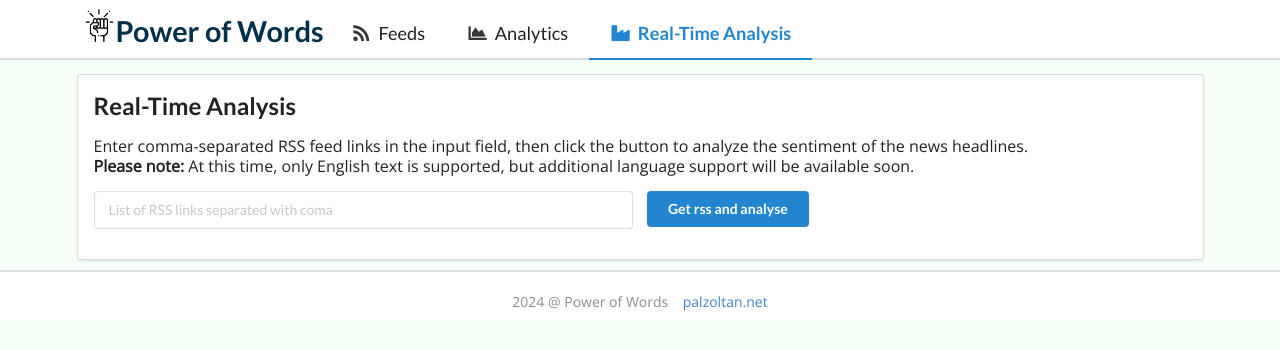
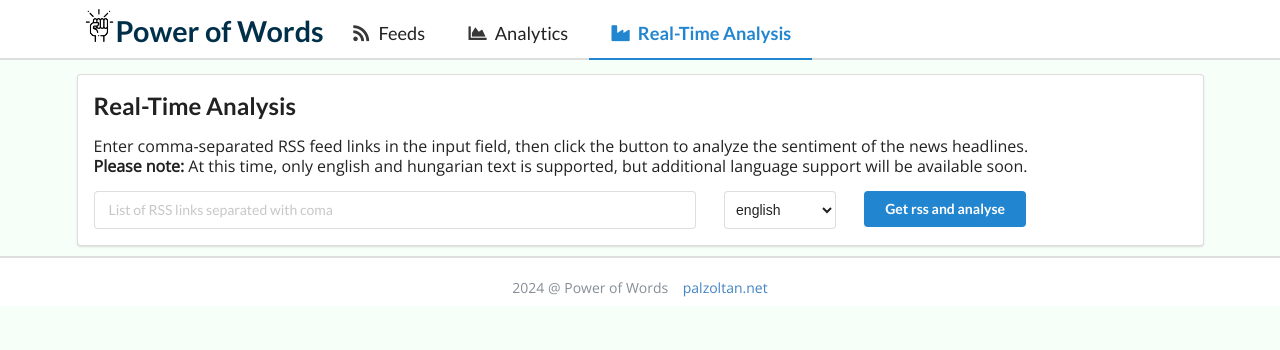
Before and after one commit to zoltanpal/power_of_words, a Flask app: page /realtime_analysis/ in a window 1280 px wide. Shown: the top 350 px of the page. Run offline with Flask 3, Linux system fonts and the light colour scheme; parts of the project's set-up code (start-up, migrations or seed data) failed here and were passed over; some libraries are stand-ins or nearby versions.

Commit message:
realtime analysis - language selector

```diff
--- a/app/blueprints/realtime_analysis.py
+++ b/app/blueprints/realtime_analysis.py
@@ -3,6 +3,7 @@ from typing import List
 from feedparser import parse as rss_feed_parser
 from flask import Blueprint, render_template, request, session
 from nltk.sentiment.vader import SentimentIntensityAnalyzer
+from libs.sentiment_analyzer import get_sentiment_prediction
 
 sid = SentimentIntensityAnalyzer()
 
@@ -11,13 +12,20 @@ rt_analysis_bp = Blueprint(
 )
 
 
-def process_feed_item(item) -> dict:
+def process_feed_item(item: dict, language: str) -> dict:
     if item["title"]:
-        return sid.polarity_scores(item["title"])
+        match language:
+            case 'eng':
+                return sid.polarity_scores(item["title"])
+            case 'hun':
+                return get_sentiment_prediction(item["title"])
+            case _:
+               return {}
+
     return {}
 
 
-def get_sentiment_analysis(rss_sources: List[str]):
+def get_sentiment_analysis(rss_sources: List[str], language: str = 'eng'):
     sentiment_items: List[dict] = []
     for rss_source_link in rss_sources:
         rss_feed = rss_feed_parser(rss_source_link)
@@ -36,21 +44,25 @@ def get_sentiment_analysis(rss_sources: List[str]):
                 published = item["lastBuildDate"]
             else:
                 published = ""
-            sentiment_result = process_feed_item(item)
+            sentiment_result = process_feed_item(item, language)
             max_key = max(sentiment_result, key=sentiment_result.get)
             max_value = max(sentiment_result.values())
+
+            if "compound" in sentiment_result:
+                is_positive = "true" if sentiment_result["compound"] > 0.0 else "false"
+            else:
+                is_positive = "true" if max_key == "positive" else "false"
 
             sentiment_items.append(
                 {
                     "title": item["title"],
                     "published": published,
                     "sentiments": sentiment_result,
-                    "is_positive": (
-                        "true" if sentiment_result["compound"] > 0.0 else "false"
-                    ),
+                    "is_positive": is_positive,
                     "max_sentiment_value": max_value,
                     "max_sentiment_name": max_key,
                     "source": rss_source_link,
+
                 }
             )
     return sentiment_items
@@ -62,16 +74,19 @@ def index():
     rss_sentiment_result: List[dict] = []
     session["rss_links"]: List[str] = []
 
+    language = request.args.get("lang")
+
     if request.args.get("rss_links"):
         rss_links = request.args.get("rss_links").split(",")
         session["rss_links"] = rss_links
 
     if session["rss_links"]:
-        rss_sentiment_result = get_sentiment_analysis(session["rss_links"])
+        rss_sentiment_result = get_sentiment_analysis(rss_sources=session["rss_links"], language=language)
 
     return render_template(
         "pages/realtime_analysis.html",
         page_title=page_title,
         form_rss_links=",".join(session["rss_links"]),
         rss_sentiment_result=rss_sentiment_result,
+        language=language
     )
--- a/app/templates/pages/realtime_analysis.html
+++ b/app/templates/pages/realtime_analysis.html
@@ -7,19 +7,26 @@
     <div class="description">
         Enter comma-separated RSS feed links in the input field,
         then click the button to analyze the sentiment of the news headlines.
-        <br/><b>Please note:</b> At this time, only English text is supported,
+        <br/><b>Please note:</b> At this time, only english and hungarian text is supported,
         but additional language support will be available soon.
     </div>
 
     <form id="RssLinksForm" action="{{ url_for('realtime_analysis.index') }}" class="ui form searchform">
-        <div class="two fields">
+        <div class="ui grid">
 
-            <div class="field ui">
+            <div class="nine wide column">
                 <input type="text" name="rss_links" id="rss_links" placeholder="List of RSS links separated with coma"
                        autocomplete="off"
                        value="{{ form_rss_links }}"></input>
             </div>
-            <div class="field ui">
+            <div class="two wide column">
+                <select id="lang" name="lang" class="field ui dropdown">
+                    <option value="eng" {% if language == 'eng' %} selected {% endif %}>english</option>
+                    <option value="hun" {% if language == 'hun' %} selected {% endif %}>hungarian</option>
+                </select>
+            </div>
+
+            <div class="two wide column">
                 <input type="submit" value="Get rss and analyse" class="ui primary button"/>
             </div>
         </div>
@@ -45,7 +52,9 @@
                         {{ feed.published }}&nbsp;&bull;&nbsp;{{feed.source }}
                     </div>
                 </div>
+
                 <div class="three wide column">
+                    {% if language == 'eng' %}
                         {% if feed.sentiments.compound < 0.0 %}
                         <div class="ui label big basic red">
                             Negative
@@ -63,6 +72,26 @@
                             Neutral
                         </div>
                         {% endif %}
+                    {% endif %}
+                {% if language == 'hun' %}
+                    {% if feed.max_sentiment_name == 'negative' %}
+                    <div class="ui label big basic red">
+                        Negative
+                    </div>
+                    {% endif %}
+
+                    {% if feed.max_sentiment_name == 'positive' %}
+                    <div class="ui label big basic green">
+                        Positive
+                    </div>
+                    {% endif %}
+
+                    {% if feed.max_sentiment_name == 'neutral' %}
+                    <div class="ui label big basic">
+                        Neutral
+                    </div>
+                    {% endif %}
+                {% endif %}
 
                 </div>
             </div>
--- a/pyproject.toml
+++ b/pyproject.toml
@@ -22,6 +22,8 @@ pandas = "^2.2.2"
 psycopg2 = "^2.9.9"
 torch = "^2.4.0"
 flask-session = "^0.8.0"
+torchvision = "^0.19.1"
+torchaudio = "^2.4.1"
 
 
 [tool.poetry.group.dev.dependencies]
```
Also changed, not shown: 1 other file. Lines whose indentation alone changed are shown as unchanged.
